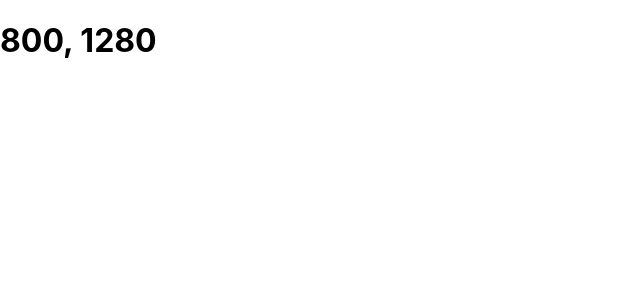
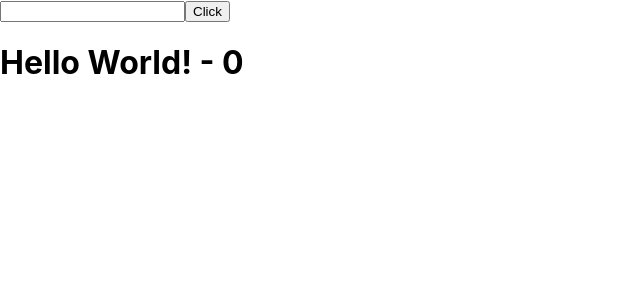
Before and after one commit to shbh29/react-demo-3-functionComponents, a React (Create React App) app in the folder function-components/: page / in a window 1280 px wide. Shown: the top 300 px of the page, without its empty margins (0-640 px from the left). Built offline with nearby package versions, Linux system fonts and the light colour scheme.

Commit message:
useEffect one more example skeleton

```diff
--- a/function-components/src/App.js
+++ b/function-components/src/App.js
@@ -2,25 +2,18 @@ import './App.css';
 import React, {useState, useEffect} from 'react';
 
 function App() {
-  const [height, setHeight] = useState(window.innerHeight);
-  const [width, setWidth] = useState(window.innerWidth);
-
-  useEffect(() => {
-    console.log("useEffect was called");
-    function handler() {
-      setHeight(window.innerHeight);
-      setWidth(window.innerWidth);
-    }
-    window.addEventListener('resize', handler);
-
-    return () => {
-      console.log('clean up was called')
-      window.removeEventListener('resize',handler);
-    }
-  })
-
+  const [count, setCount] = useState(0);
+  const [text, setText] = useState('Hello World!');
   return (
-    <h1>{height}, {width}</h1>
+    <>
+      <input type='text' onChange={(event) => {
+        setText(event.target.value);
+      }}></input>
+      <button onClick={() => {
+        setCount(count + 1);
+      }}>Click</button>
+      <h1>{text} - {count}</h1>
+    </>
   )
 }
 
```
